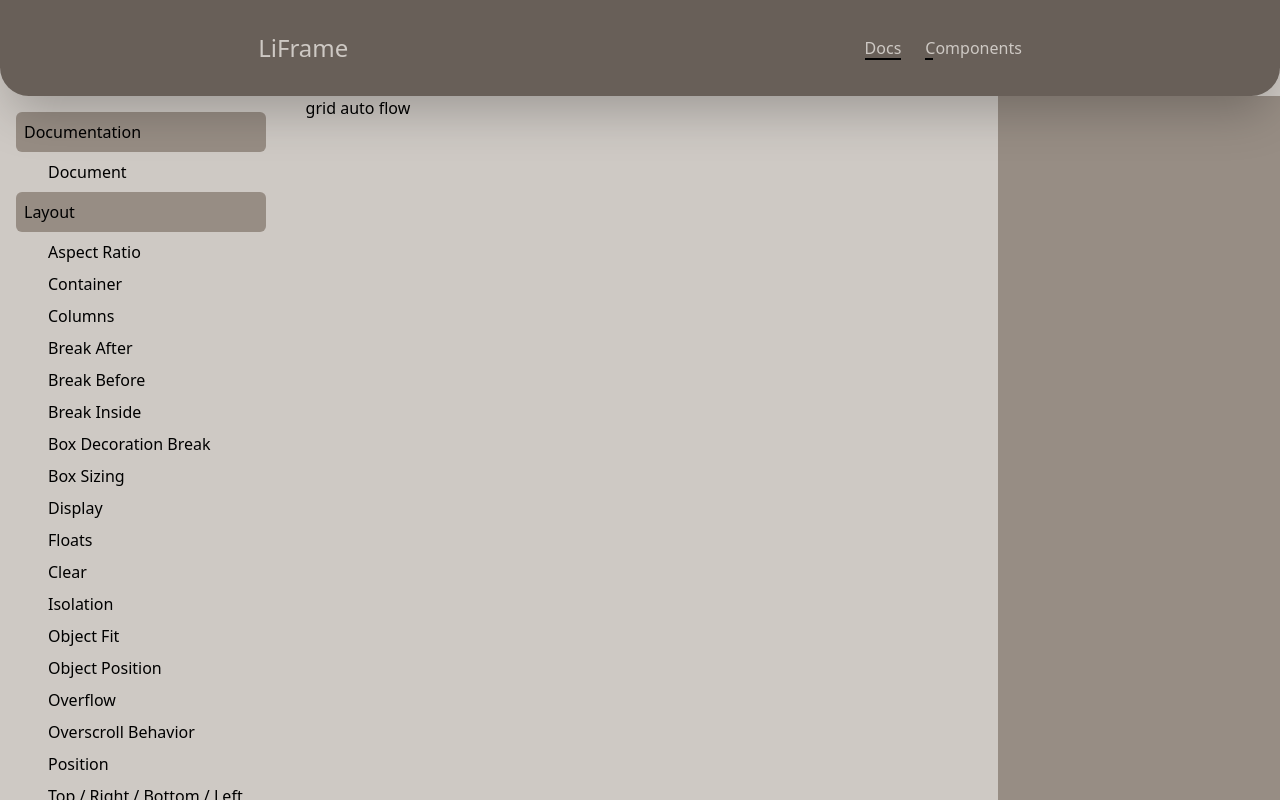
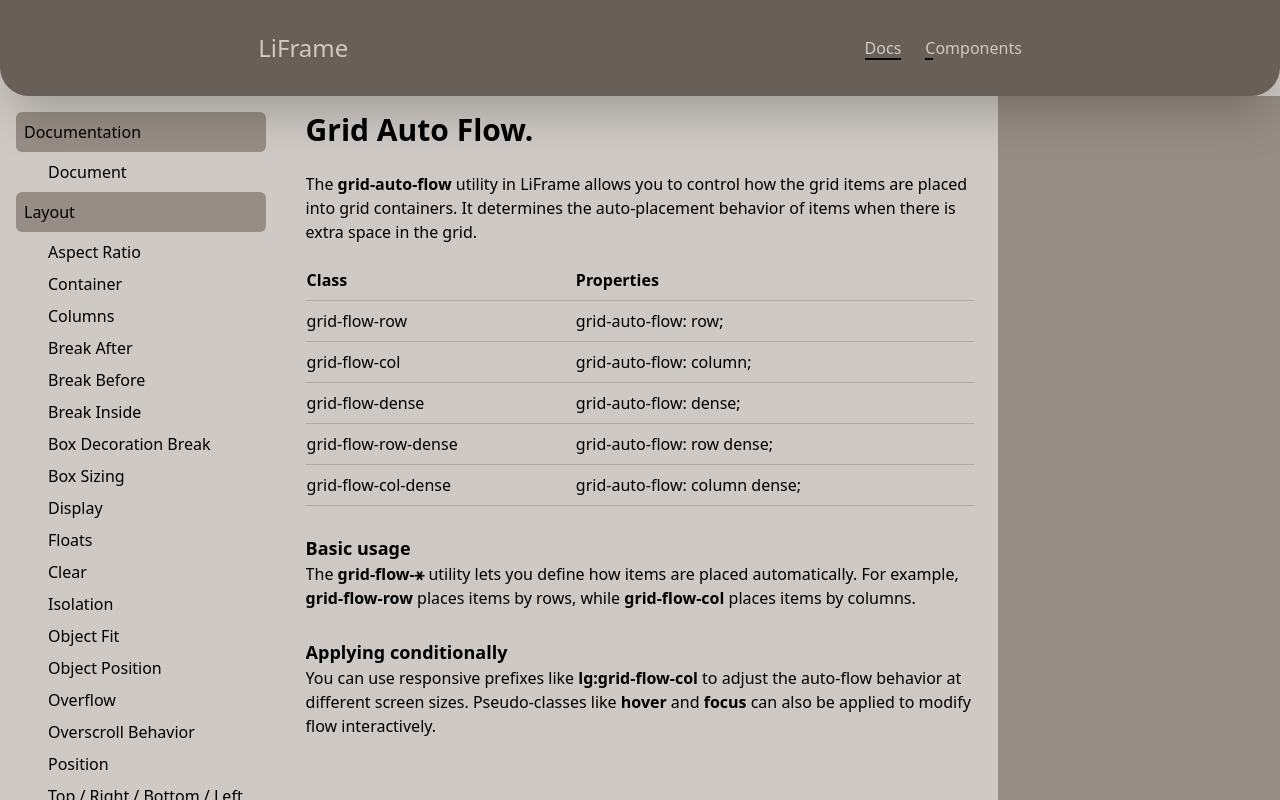
Before and after one commit to biswajitbesra/LiFrame, a React (Vite) app: page /docs/grid-auto-flow in a window 1280 px wide. Built offline with nearby package versions, Linux system fonts and the light colour scheme.

Commit message:
Grid auto flow added

```diff
--- a/src/components/Pages/Flex&Grid/GridAutoFlow.jsx
+++ b/src/components/Pages/Flex&Grid/GridAutoFlow.jsx
@@ -2,8 +2,52 @@
 
 function GridAutoFlow() {
     return (
-        <div>
-            grid auto flow
+        <div className='h-full overflow-scroll'>
+            <h1 className='text-3xl font-semibold mt-4 mb-6'>Grid Auto Flow.</h1>
+            <p className='mb-4'>The <span className='font-semibold'>grid-auto-flow</span> utility in LiFrame allows you to control how the grid items are placed into grid containers. It determines the auto-placement behavior of items when there is extra space in the grid.</p>
+
+            <section className='mb-7'>
+                <table className='w-full'>
+                    <thead>
+                        <tr>
+                            <th className='text-left border-b border-[#ababab] py-2'> Class </th>
+                            <th className='text-left border-b border-[#ababab] py-2'> Properties </th>
+                        </tr>
+                    </thead>
+                    <tbody>
+                        <tr>
+                            <td class="border-b border-[#ababab] py-2">grid-flow-row</td>
+                            <td class="border-b border-[#ababab] py-2">grid-auto-flow: row;</td>
+                        </tr>
+                        <tr>
+                            <td class="border-b border-[#ababab] py-2">grid-flow-col</td>
+                            <td class="border-b border-[#ababab] py-2">grid-auto-flow: column;</td>
+                        </tr>
+                        <tr>
+                            <td class="border-b border-[#ababab] py-2">grid-flow-dense</td>
+                            <td class="border-b border-[#ababab] py-2">grid-auto-flow: dense;</td>
+                        </tr>
+                        <tr>
+                            <td class="border-b border-[#ababab] py-2">grid-flow-row-dense</td>
+                            <td class="border-b border-[#ababab] py-2">grid-auto-flow: row dense;</td>
+                        </tr>
+                        <tr>
+                            <td class="border-b border-[#ababab] py-2">grid-flow-col-dense</td>
+                            <td class="border-b border-[#ababab] py-2">grid-auto-flow: column dense;</td>
+                        </tr>
+                    </tbody>
+                </table>
+            </section>
+
+            <section className='mb-7'>
+                <h5 className='font-semibold text-lg'>Basic usage</h5>
+                <p className='mb-4'>The <span className='font-semibold'>grid-flow-&#9913;</span> utility lets you define how items are placed automatically. For example, <span className='font-semibold'>grid-flow-row</span> places items by rows, while <span className='font-semibold'>grid-flow-col</span> places items by columns.</p>
+            </section>
+
+            <section className='mb-7'>
+                <h5 className='font-semibold text-lg'>Applying conditionally</h5>
+                <p className='mb-4'>You can use responsive prefixes like <span className='font-semibold'>lg:grid-flow-col</span> to adjust the auto-flow behavior at different screen sizes. Pseudo-classes like <span className='font-semibold'>hover</span> and <span className='font-semibold'>focus</span> can also be applied to modify flow interactively.</p>
+            </section>
         </div>
     )
 }
```
